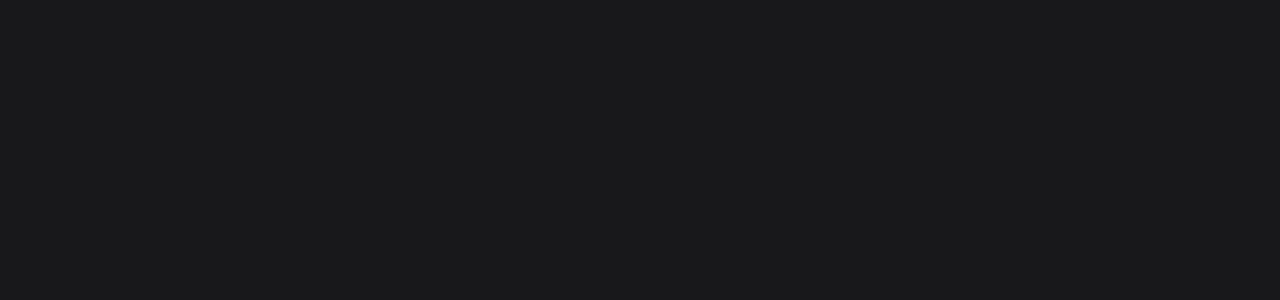
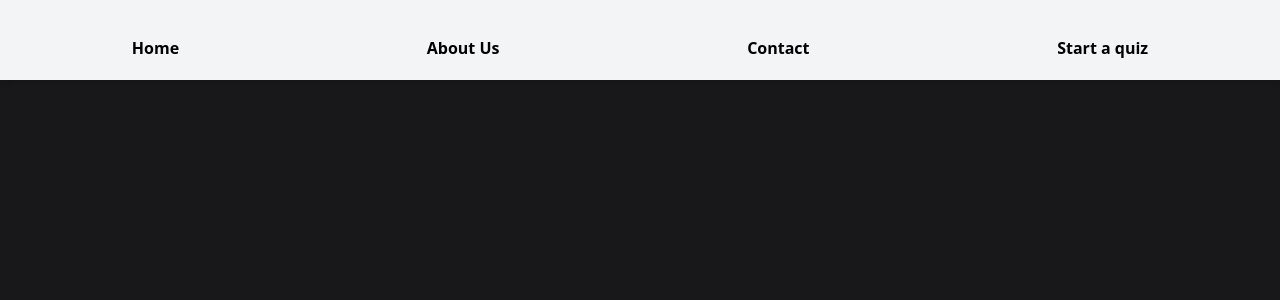
Before and after one commit to Vorsteh/quizzical, a Next.js app: page / in a window 1280 px wide. Shown: the top 300 px of the page. Built offline with nearby package versions, Linux system fonts and the light colour scheme.

Commit message:
shit
shit off

```diff
--- a/components/Navbar.tsx
+++ b/components/Navbar.tsx
@@ -22,12 +22,12 @@
   return (
     <div className='absolute z-50 w-full p-2 bg-gray-100 shadow-md '>
         {showMobileMenu && <MobileMenu links={['/home', '/about', '/contact', '/choose']} toggleFun={setShowMobileMenu} show={showMobileMenu}/>}
-        <div className='flex justify-between p-2 items-center'>
-            <h2 className='md:hidden font-bold text-lg'>Quizzical</h2>
+        <div className='flex items-center justify-between p-2'>
+            <h2 className='text-lg font-bold md:hidden'>Quizzical</h2>
             <span className='md:hidden' onClick={() => setShowMobileMenu(prev => !prev)}><BsList size={32}/></span>
         </div>
-        <div className='md:flex justify-around hidden '>
-            <NavLink link={'/home'} text={'Home'}/>
+        <div className='justify-around hidden md:flex '>
+            <NavLink link={'/'} text={'Home'}/>
             <NavLink link={'/about'} text={'About Us'}/>
             <NavLink link={'/contact'} text={'Contact'}/>
             <NavLink link={'/choose'} text={'Start a quiz'}/>
--- a/components/Question.tsx
+++ b/components/Question.tsx
@@ -1,5 +1,4 @@
 import React, { useState } from 'react'
-import { useSearchParams } from 'react-router-dom'
 
 interface questionData {
     title: string,
--- a/pages/contact.tsx
+++ b/pages/contact.tsx
@@ -2,6 +2,7 @@
 import React from 'react'
 import { useState } from 'react'
 import Navbar  from '@/components/Navbar';
+import router from 'next/router';
 
 const Contact = () => {
   const [formData, setFormdata] = useState({
@@ -24,8 +25,8 @@
   return (
     <div className={`p-6 flex justify-center w-full h-full lg:bg-[url('/images/stool.jpg')] bg-no-repeat bg-center bg-fixed bg-cover`}>
       <Navbar />
-      <form action="" className='self-center bg-slate-800 p-16 text-gray-100 font-semibold rounded-3xl shadow-lg '>
-        <h2 className='text-gray-100 text-center mb-10 text-3xl'>Contact Us</h2>
+      <form action="" className='self-center p-16 font-semibold text-gray-100 shadow-lg bg-slate-800 rounded-3xl '>
+        <h2 className='mb-10 text-3xl text-center text-gray-100'>Contact Us</h2>
         <div>
           <h3>Name:</h3>
           <input type="text"
@@ -49,9 +50,9 @@
           value={formData.text}
           onChange={handleChange}
           placeholder='Message'
-          className='contactInput border'/>
+          className='border contactInput'/>
 
-          <fieldset className='border p-2'>
+          <fieldset className='p-2 border'>
             <legend>Gender</legend>
 
             <input type="radio"
@@ -70,7 +71,7 @@
             <label htmlFor="woman">Woman</label>
           </fieldset>
         </div>
-        <button className=' bg-slate-900 px-10 py-4 rounded-full mt-5'>Send</button>
+        <button onClick={() => router.push('/submit')} className='px-10 py-4 mt-5 rounded-full bg-slate-900'>Send</button>
       </form>
     </div>
   )
--- a/pages/index.tsx
+++ b/pages/index.tsx
@@ -1,8 +1,10 @@
 
+import Navbar from './../components/Navbar';
 export default function Home() {
   return (
-    <>
+    <div>
+      <Navbar />
 
-    </>
+    </div>
   )
 }
--- /dev/null
+++ b/pages/submit.tsx
@@ -0,0 +1,15 @@
+import Navbar from '@/components/Navbar'
+import React from 'react'
+
+function submit() {
+  return (
+    <div>
+        <Navbar />
+        <h1 className='absolute m-auto text-xl font-bold text-red-500 mt-36'>
+            Thanks for senind an contact email
+        </h1>
+    </div>
+  )
+}
+
+export default submit
```
Also changed, not shown: 1 other file (tests, documents, lock files or other folders).
